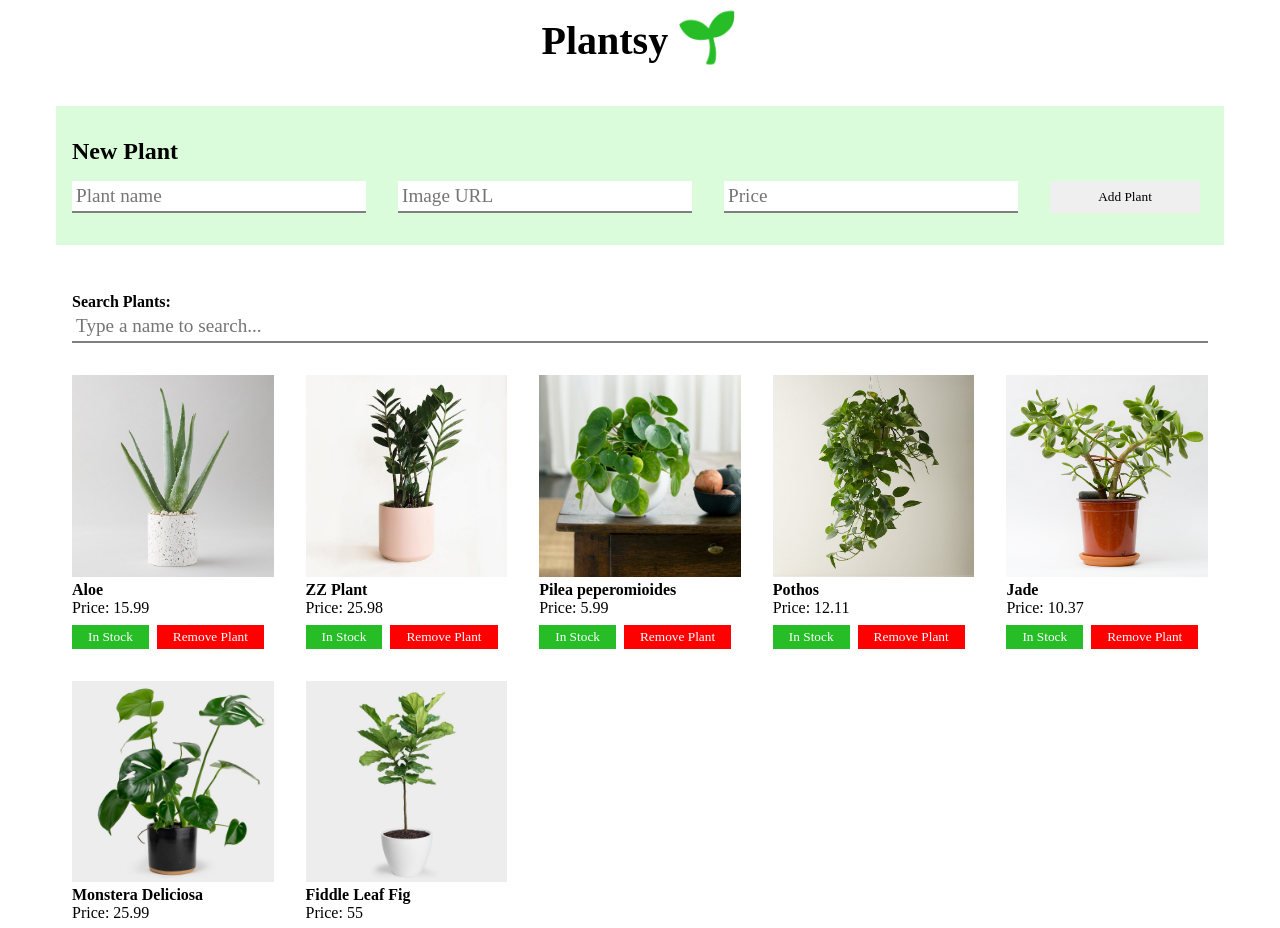
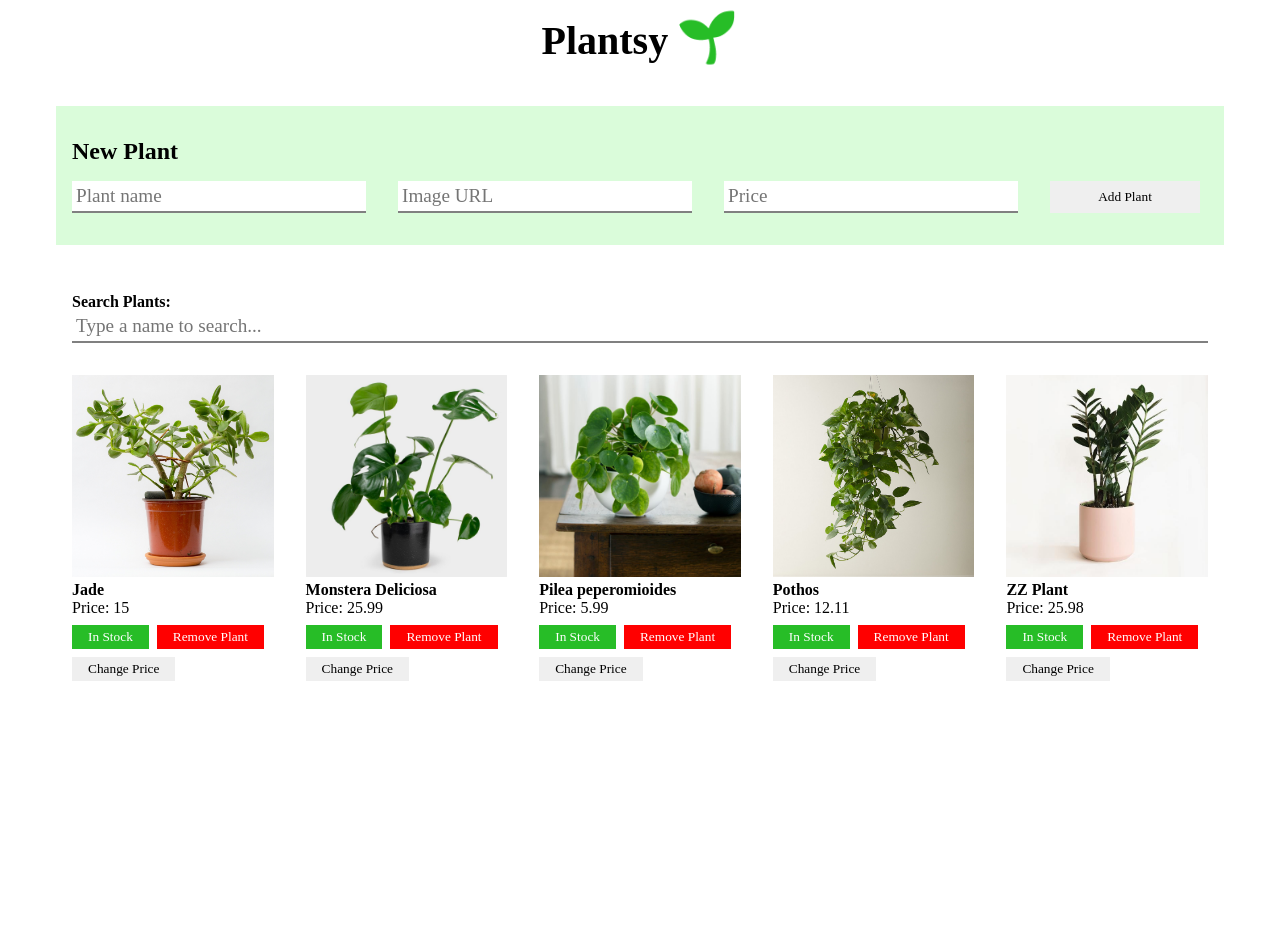
Before and after one commit to richwblake/react-hooks-mock-code-challenge-plantshop-vite, a React (Vite) app: page / in a window 1280 px wide. Shown: the top 928 px of the page. After the commit the page ends 800 px from the top, so only its background shows below. Built offline with nearby package versions, Linux system fonts and the light colour scheme; data requests are answered from the project's data file.

Commit message:
Finished final advanced deliverable with comments. Lots of typos in comments

```diff
--- a/db.json
+++ b/db.json
@@ -1,11 +1,5 @@
 {
   "plants": [
-    {
-      "id": 1,
-      "name": "Aloe",
-      "image": "./images/aloe.jpg",
-      "price": 15.99
-    },
     {
       "id": 2,
       "name": "ZZ Plant",
@@ -28,19 +22,13 @@
       "id": 5,
       "name": "Jade",
       "image": "./images/jade.jpg",
-      "price": 10.37
+      "price": 15
     },
     {
       "id": 6,
       "name": "Monstera Deliciosa",
       "image": "./images/monstera.jpg",
       "price": 25.99
-    },
-    {
-      "id": 7,
-      "name": "Fiddle Leaf Fig",
-      "image": "./images/fiddle-leaf-fig.jpg",
-      "price": 55
     }
   ]
 }
--- a/src/components/PlantCard.jsx
+++ b/src/components/PlantCard.jsx
@@ -1,6 +1,7 @@
 import { useState } from 'react';
+import PlantEditPriceForm from './PlantEditPriceForm';
 
-const PlantCard = ({ deletePlant, plant }) => {
+const PlantCard = ({ patchPlant, deletePlant, plant }) => {
 
     // Destructure plant prop object using object destructure syntax. This assigns 3 variables; name, image, and price, and assigns their value to the plant object's corresponding property's value.
     const { name, image, price } = plant;
@@ -8,11 +9,20 @@ const PlantCard = ({ deletePlant, plant }) => {
     // Use a state variable to track whether this PlantCard is in stock or not. Since a plant can only be in stock or out of stock, default value is a boolean.
     const [isInStock, setIsInStock] = useState(true);
 
+    // Use a state variable to determine if the user is currently editting the price field.
+    // If true, we'll display the PlantEditPriceForm, otherwise we'll hide the form.
+    const [isEditting, setIsEditting] = useState(false);
+
     // This function reassigns our state variable equal to the opposite of its current value. If isInStock is true, calling this function will set it to false.
     const toggleIsInStock = () => {
         setIsInStock(!isInStock);
     };
 
+    // Performs the same task as the function above, but toggles a different state variable.
+    // These two functions are so similar, could you think of a way to combine them into one?
+    const toggleIsEditting = () => {
+        setIsEditting(!isEditting);
+    };
     return (
         // Note that both of the buttons below call toggleIsInStock when clicked.
         <li className="card">
@@ -32,6 +42,18 @@ const PlantCard = ({ deletePlant, plant }) => {
             component. For styling, please see the button.delete rule in the
             index.css file in src folder. */}
             <button onClick={_ => deletePlant(plant.id)} className="delete">Remove Plant</button>
+            {/* This button changes our isEditting variable to its reciprocal when clicked. This affects the ternary
+                condition below it, which determines whether to show the change price form to the user or not. */}
+            <button onClick={toggleIsEditting}>{!isEditting ? "Change Price" : "Hide Form"}</button>
+            {/* If isEditting is true, we want to show the component where our edit form lives, PlantEditPriceForm.
+            otherwise, we don't want to display the form at all, as isEditting is false. */}
+            {isEditting ? (
+                // We pass the form both the plant we are editting, and the callback prop patchPlant, which
+                // gets called when the user submits the edit form.
+                <PlantEditPriceForm patchPlant={patchPlant} plant={plant} />
+            ) : (
+                null
+            )}
         </li>
     );
 
--- /dev/null
+++ b/src/components/PlantEditPriceForm.jsx
@@ -0,0 +1,34 @@
+const PlantEditPriceForm = ({ patchPlant, plant }) => {
+
+    // Extract both price and name properties' values using destructuring
+    const { price, name } = plant;
+
+    // This function is called by the onSubmit event. It prevents the default submission behavior,
+    // and then constructs a new plant object with the value the user submitted in the form.
+    // Then, we invoke the patchPlant callback prop from PlantPage, where the PATCH request takes place
+    const handleSubmit = e => {
+        e.preventDefault();
+
+        const updatedPlant = {
+            ...plant,
+            price: parseFloat(e.target.price.value),
+        };
+
+        patchPlant(updatedPlant);
+    };
+
+    // Regular form with a input that only takes a numerical value
+    return (
+        <form onSubmit={handleSubmit}>
+            <label>Editting {plant.name}</label>
+            <label>
+            Price:
+                {" "}
+                <input type="number" step="0.01" name="price" />
+            </label>
+            <input type="submit" value="Update price" />
+        </form>
+    );
+};
+
+export default PlantEditPriceForm;
--- a/src/components/PlantList.jsx
+++ b/src/components/PlantList.jsx
@@ -1,11 +1,11 @@
 import PlantCard from './PlantCard';
 
-const PlantList = ({ deletePlant, plants }) => {
+const PlantList = ({ patchPlant, deletePlant, plants }) => {
 
-    // Function createPlantCards returns a new array of PlantCard componenets, created from the plants array prop.
+    // Function createPlantCards returns a new array of PlantCard components, created from the plants array prop.
     const createPlantCards = () => {
         // Make sure to include a 'key' prop any time you create components in a loop like this!
-        return plants.map(plant => <PlantCard key={plant.id} deletePlant={deletePlant} plant={plant} />);
+        return plants.map(plant => <PlantCard key={plant.id} patchPlant={patchPlant} deletePlant={deletePlant} plant={plant} />);
     };
 
     return (
--- a/src/components/PlantPage.jsx
+++ b/src/components/PlantPage.jsx
@@ -20,8 +20,9 @@ const PlantPage = () => {
     // re-renders components when state changes. The search state variable's value changes when the user types, which causes this function to re-evaluate with the new search term.
     // We use the return value of this function as the value for the plants prop for the PlantList components, so PlantList always shows the right plants.
     // Both the search term and the plant's name are lower-cased during the filter, so our search is case-insensitive.
+    // Sorting the filtered array so that when a price is editted, the order of the plants always stays consistent.
     const filterPlants = () => {
-        return plants.filter(plant => plant.name.toLowerCase().includes(search.toLowerCase()));
+        return plants.filter(plant => plant.name.toLowerCase().includes(search.toLowerCase())).sort((p1, p2) => p1.name.localeCompare(p2.name));
     };
 
     // useEffect is used here with an empty dependecy array. This tells useEffect to run the callback function only ONCE, when the app loads.
@@ -67,13 +68,39 @@ const PlantPage = () => {
                 // now we need to update our state to match.
                 setPlants(plants.filter(p => p.id !== plantId));
             });
-    }
+    };
+
+    // This function makes a PATCH request to a given plant. The argument
+    // is the newly updated plant object, ready to be sent to the server
+    const patchPlant = plant => {
+        const config = {
+            method: "PATCH",
+            headers: { "Content-Type": "Application/json" },
+            body: JSON.stringify(plant),
+        };
+
+        fetch(API + `/plants/${plant.id}`, config)
+            .then(res => res.json())
+            .then(updatedPlant => {
+                // At this point, we have successfully updated our server with our new
+                // plant value. We now need to fix our state to match. We filter the state
+                // to remove the old outdated plant, and replace it with our new
+                // updatedPlant from the server response.
+
+                // Step 1: remove the old outdated plant and add the new one in its place.
+                const updatedPlants = [...plants.filter(p => p.id !== updatedPlant.id), updatedPlant];
+                console.log(updatedPlants);
+                // Step 2: Update our plants state variable with our new updatedPlants array
+                setPlants(updatedPlants);
+                console.log("Successful updated, here's the new plant!\n", updatedPlant);
+            });
+    };
 
     return (
         <main>
             <NewPlantForm postPlant={postPlant} />
             <Search search={search} setSearch={setSearch} />
-            <PlantList deletePlant={deletePlant} plants={filterPlants()} />
+            <PlantList deletePlant={deletePlant} patchPlant={patchPlant} plants={filterPlants()} />
         </main>
     );
 };
```
